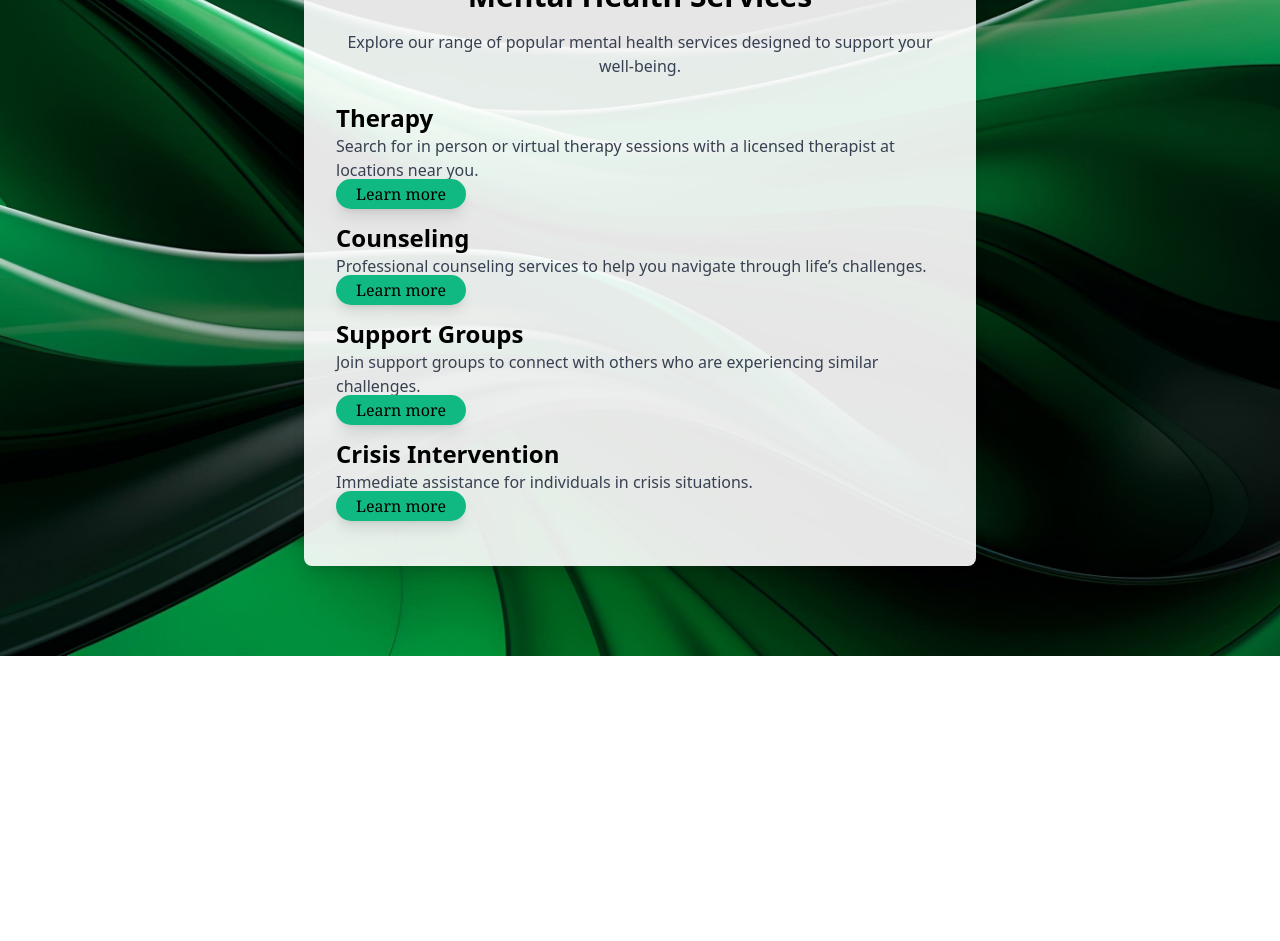
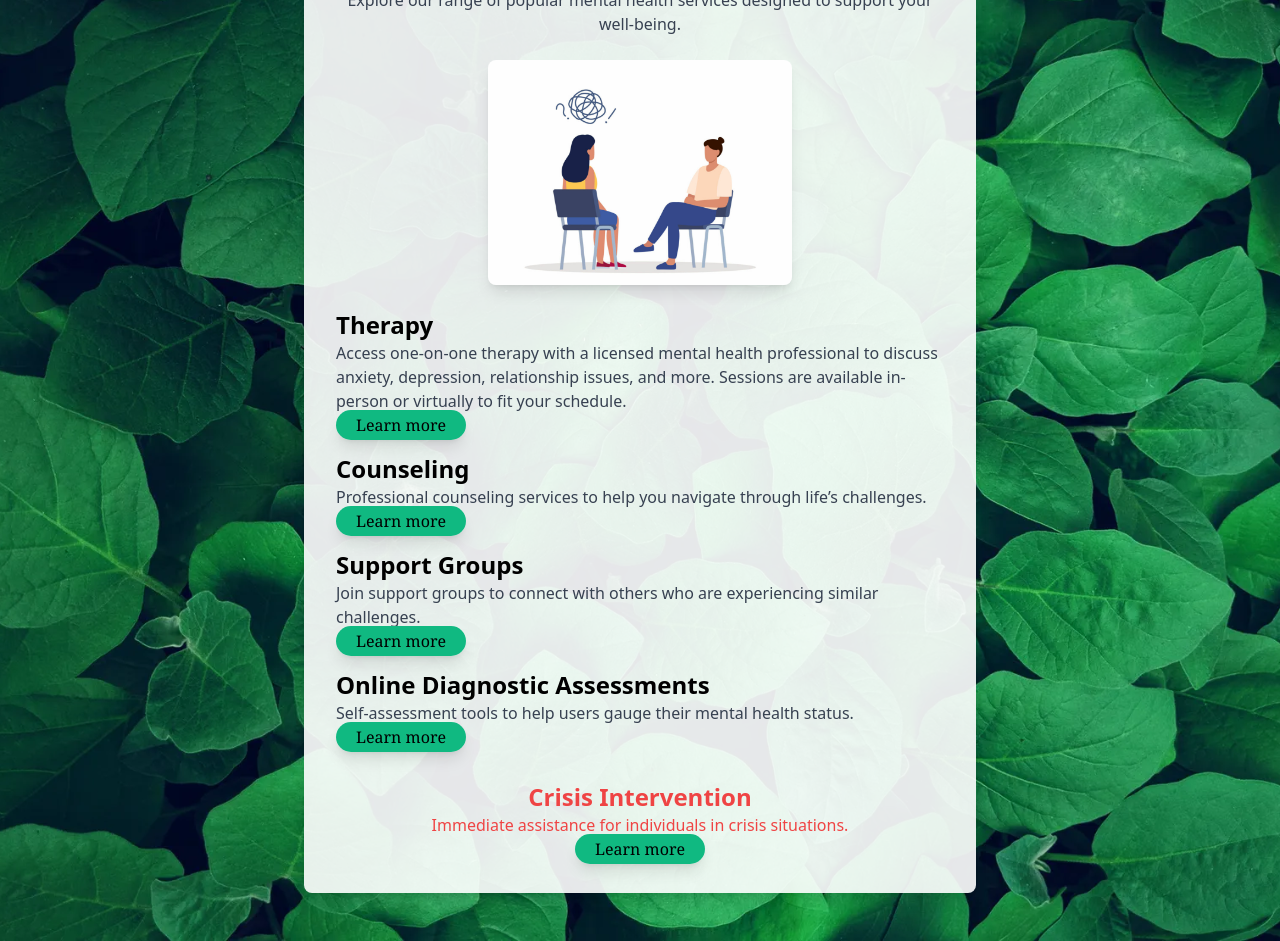
Before and after one commit to julianDalban/mental-health-app, a React (Create React App) app in the folder mind-bloom/: page /services in a window 1280 px wide. Shown: the part 320-1261 px from the top of the page. Before the commit the page ends 976 px from the top, so only its background shows below. Built offline with nearby package versions, Linux system fonts and the light colour scheme; no server answers.

Commit message:
updated services page and background image

```diff
--- a/mind-bloom/src/pages/services.jsx
+++ b/mind-bloom/src/pages/services.jsx
@@ -1,11 +1,12 @@
 import React from 'react';
 import Green from './../pictures/Green.jpg';
+import therapy from './../pictures/therapy.jpeg';
 
 const Services = () => {
   const services = [
     {
       title: 'Therapy',
-      description: 'Search for in person or virtual therapy sessions with a licensed therapist at locations near you.',
+      description: 'Access one-on-one therapy with a licensed mental health professional to discuss anxiety, depression, relationship issues, and more. Sessions are available in-person or virtually to fit your schedule.',
       link: 'https://www.findoctave.com/therapists?', // Octave therapy
     },
     {
@@ -19,10 +20,10 @@ const Services = () => {
       link: 'https://www.psychologytoday.com/us/groups', // psychology today
     },
     {
-      title: 'Crisis Intervention',
-      description: 'Immediate assistance for individuals in crisis situations.',
-      link: 'https://988lifeline.org/', // suicide hotline
-    },
+      title: 'Online Diagnostic Assessments',
+      description: 'Self-assessment tools to help users gauge their mental health status.',
+      link: 'https://www.clinical-partners.co.uk/online-tests',
+    }
   ];
 
   return (
@@ -32,6 +33,7 @@ const Services = () => {
         <p className="text-gray-700 mb-6 text-center">
           Explore our range of popular mental health services designed to support your well-being.
         </p>
+        <img src={therapy} alt="Therapy" className="mb-6 rounded-lg shadow-lg w-1/2 mx-auto" />
         <div>
           {services.map((service, index) => (
             <div key={index} className="mb-4">
@@ -45,6 +47,17 @@ const Services = () => {
             </div>
           ))}
         </div>
+        <div className="mt-8 text-center">
+          <h2 className="text-2xl font-semibold text-red-500">Crisis Intervention</h2>
+          <p className="text-red-500">
+            Immediate assistance for individuals in crisis situations.
+          </p>
+          <a href="https://988lifeline.org/" className="visible border-1 font-serif border-double border-slate-100 px-5 py-1 rounded-full shadow-lg transition
+      ease-in-out delay-150 bg-emerald-500 hover:-translate-y-1 hover:scale-110
+      hover:bg-teal-500 duration-300" target="_blank" rel="noopener noreferrer">
+            Learn more
+          </a>
+        </div>
       </div>
     </div>
   );
```
Also changed, not shown: mind-bloom/src/pictures/Green.jpg, mind-bloom/src/pictures/therapy.jpeg (added).
